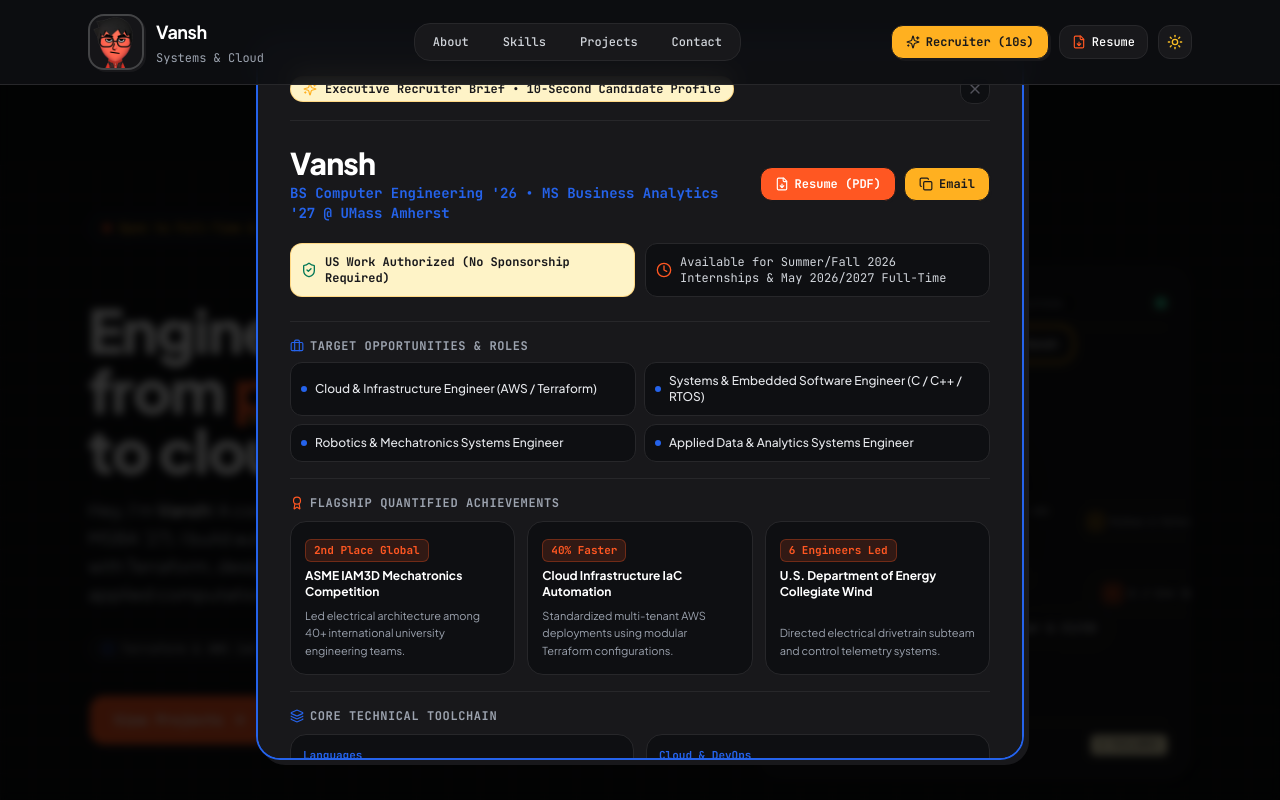
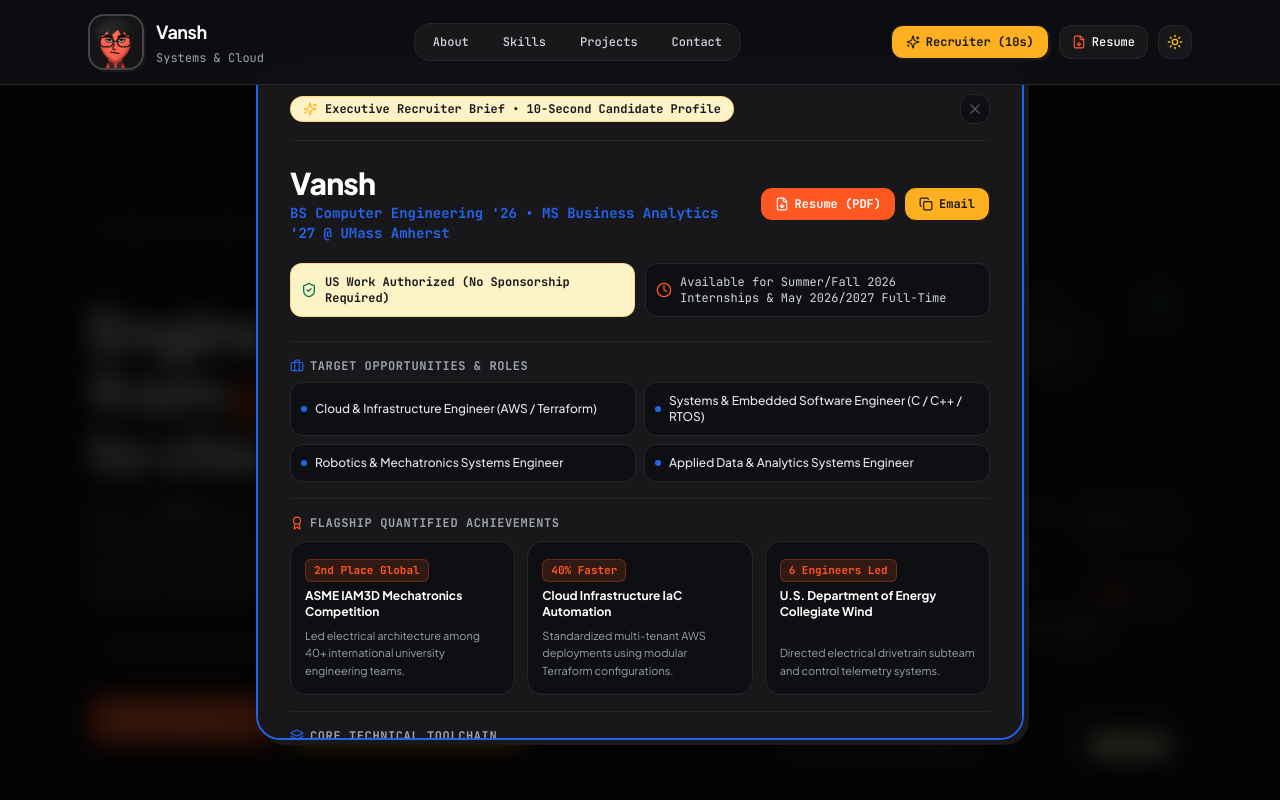
Before and after one commit to vsingh2005/vsingh2005.github.io, a Next.js app: page / in a window 1280 px wide. Both pictures are taken after a click on the button "Recruiter (10s)". Shown: the top 800 px of the page. Built offline with nearby package versions, Linux system fonts and the light colour scheme.

Commit message:
fix: elevate recruiter modal z-index to z-[100] and add top viewport padding to prevent overlap with navbar header

```diff
--- a/src/components/ui/RecruiterBriefModal.tsx
+++ b/src/components/ui/RecruiterBriefModal.tsx
@@ -38,14 +38,14 @@ export function RecruiterBriefModal({ isOpen, onClose }: RecruiterBriefModalProp
   return (
     <AnimatePresence>
       {isOpen && (
-        <div className="fixed inset-0 z-50 flex items-center justify-center p-3 sm:p-4 overflow-y-auto">
+        <div className="fixed inset-0 z-[100] flex items-center justify-center p-3 sm:p-6 py-10 sm:py-14 overflow-y-auto">
           {/* Backdrop */}
           <motion.div
             initial={{ opacity: 0 }}
             animate={{ opacity: 1 }}
             exit={{ opacity: 0 }}
             onClick={onClose}
-            className="fixed inset-0 bg-brand-navy/60 dark:bg-black/80 backdrop-blur-sm"
+            className="fixed inset-0 bg-black/80 backdrop-blur-md z-0"
           />
 
           {/* Modal Card */}
@@ -54,7 +54,7 @@ export function RecruiterBriefModal({ isOpen, onClose }: RecruiterBriefModalProp
             animate={{ opacity: 1, scale: 1, y: 0 }}
             exit={{ opacity: 0, scale: 0.95, y: 15 }}
             transition={{ duration: 0.2, ease: [0.16, 1, 0.3, 1] }}
-            className="relative w-full max-w-3xl my-auto rounded-3xl bg-white dark:bg-surface-darkCard border-2 border-brand-navy dark:border-brand-blue p-6 sm:p-8 shadow-solid-lg z-10 max-h-[90vh] overflow-y-auto"
+            className="relative w-full max-w-3xl my-auto rounded-3xl bg-white dark:bg-surface-darkCard border-2 border-brand-navy dark:border-brand-blue p-6 sm:p-8 shadow-solid-lg z-10 max-h-[85vh] overflow-y-auto"
           >
             {/* Top Close Button & Eyebrow */}
             <div className="flex items-center justify-between pb-4 border-b border-surface-lightBorder dark:border-surface-darkBorder">
```
